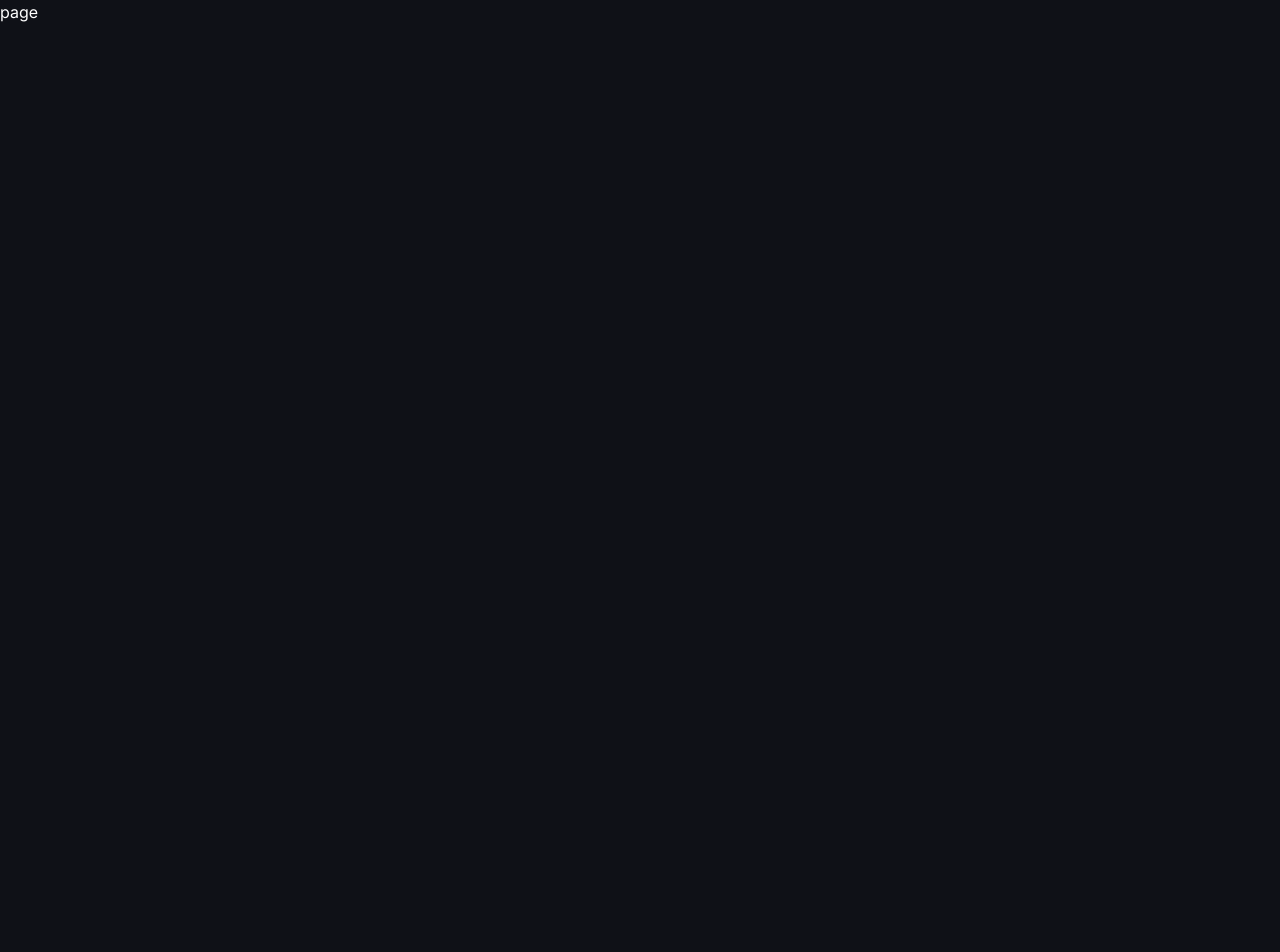
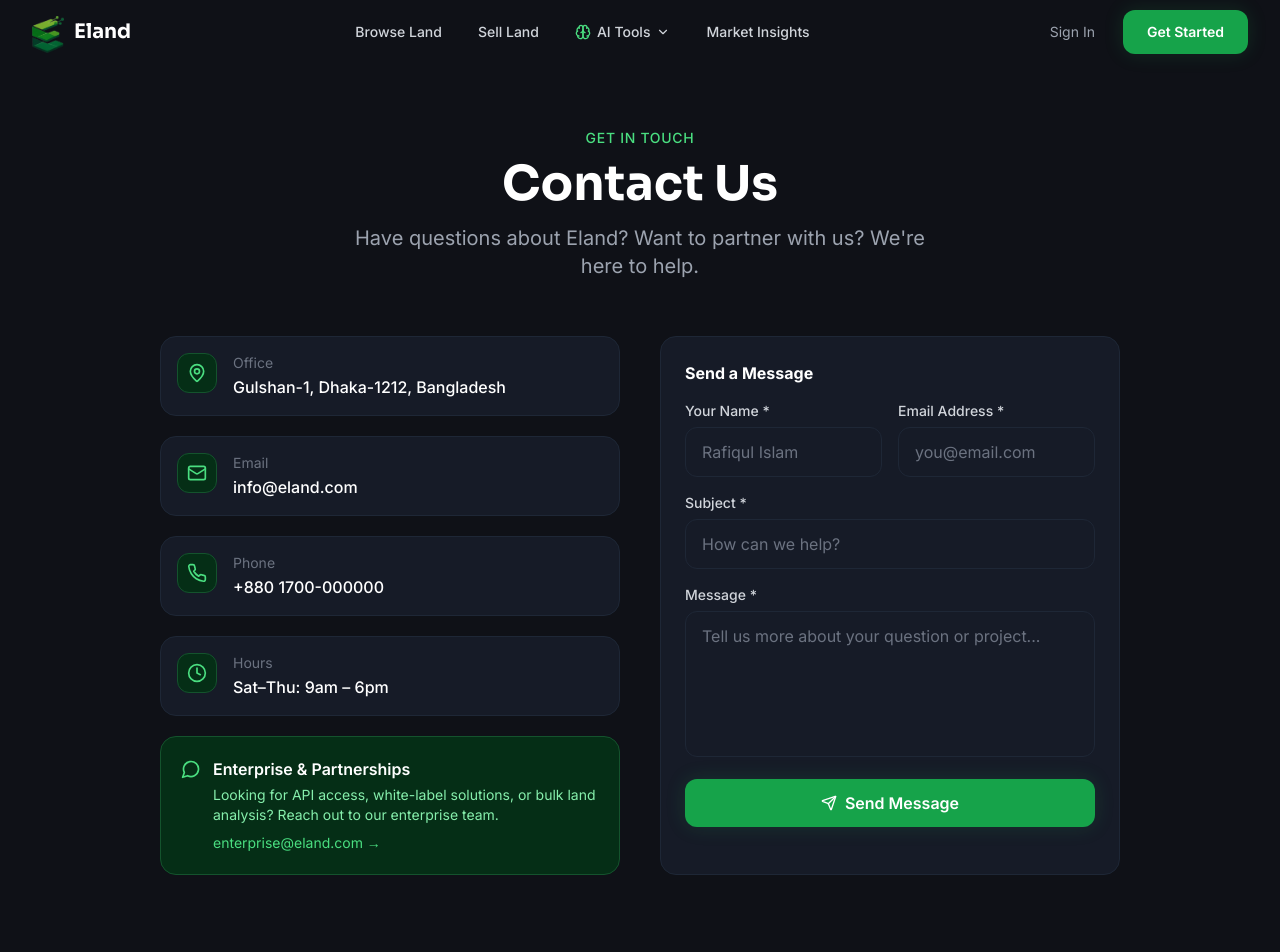
Before and after one commit to Apur0y/e-land-frontend, a Next.js app: page /contact in a window 1280 px wide. Shown: the top 952 px of the page. Before the commit the page ends 800 px from the top, so only its background shows below. Built offline with nearby package versions, Linux system fonts and the light colour scheme.

Commit message:
Update the contact page

```diff
--- a/src/app/contact/page.tsx
+++ b/src/app/contact/page.tsx
@@ -1,7 +1,113 @@
-import React from 'react'
+'use client';
+import type { Metadata } from 'next';
+import MainLayout from '@/components/layout/MainLayout';
+import { useState } from 'react';
+import { MapPin, Mail, Phone, Clock, Send, Loader2, CheckCircle, MessageCircle } from 'lucide-react';
+import toast from 'react-hot-toast';
 
-export default function page() {
+const contactInfo = [
+  { icon: MapPin, label: 'Office', value: 'Gulshan-1, Dhaka-1212, Bangladesh' },
+  { icon: Mail, label: 'Email', value: 'info@eland.com', href: 'mailto:info@eland.com' },
+  { icon: Phone, label: 'Phone', value: '+880 1700-000000', href: 'tel:+8801700000000' },
+  { icon: Clock, label: 'Hours', value: 'Sat–Thu: 9am – 6pm' },
+];
+
+export default function ContactPage() {
+  const [form, setForm] = useState({ name: '', email: '', subject: '', message: '' });
+  const [loading, setLoading] = useState(false);
+  const [sent, setSent] = useState(false);
+  const set = (k: string, v: string) => setForm(f => ({ ...f, [k]: v }));
+
+  const handleSubmit = async (e: React.FormEvent) => {
+    e.preventDefault();
+    setLoading(true);
+    await new Promise(r => setTimeout(r, 1200)); // simulate send
+    setSent(true);
+    setLoading(false);
+    toast.success('Message sent! We\'ll reply within 24 hours.');
+  };
+
   return (
-    <div>page</div>
-  )
+    <MainLayout>
+      <div className="py-16">
+        <div className="page-container max-w-5xl mx-auto">
+          <div className="text-center mb-14">
+            <p className="text-brand-400 font-medium text-sm uppercase tracking-wider mb-3">Get in Touch</p>
+            <h1 className="font-display font-bold text-5xl text-white mb-4">Contact Us</h1>
+            <p className="text-gray-400 text-xl max-w-xl mx-auto">Have questions about Eland? Want to partner with us? We're here to help.</p>
+          </div>
+
+          <div className="grid lg:grid-cols-2 gap-10">
+            {/* Contact info */}
+            <div className="space-y-5">
+              {contactInfo.map(item => (
+                <div key={item.label} className="flex items-start gap-4 p-4 card">
+                  <div className="w-10 h-10 rounded-xl bg-brand-950 border border-brand-900 flex items-center justify-center flex-shrink-0">
+                    <item.icon className="w-5 h-5 text-brand-400" />
+                  </div>
+                  <div>
+                    <p className="text-sm text-gray-500 mb-0.5">{item.label}</p>
+                    {item.href ? (
+                      <a href={item.href} className="font-medium text-white hover:text-brand-400 transition-colors">{item.value}</a>
+                    ) : (
+                      <p className="font-medium text-white">{item.value}</p>
+                    )}
+                  </div>
+                </div>
+              ))}
+
+              <div className="card p-5 bg-brand-950 border-brand-900">
+                <div className="flex items-start gap-3">
+                  <MessageCircle className="w-5 h-5 text-brand-400 flex-shrink-0 mt-0.5" />
+                  <div>
+                    <p className="font-semibold text-white mb-1">Enterprise & Partnerships</p>
+                    <p className="text-sm text-brand-300">Looking for API access, white-label solutions, or bulk land analysis? Reach out to our enterprise team.</p>
+                    <a href="mailto:enterprise@eland.com" className="text-sm text-brand-400 hover:text-brand-300 mt-2 inline-block">enterprise@eland.com →</a>
+                  </div>
+                </div>
+              </div>
+            </div>
+
+            {/* Contact form */}
+            {sent ? (
+              <div className="card p-10 text-center flex flex-col items-center justify-center">
+                <CheckCircle className="w-16 h-16 text-brand-400 mb-4" />
+                <h3 className="font-bold text-white text-xl mb-2">Message Sent!</h3>
+                <p className="text-gray-400">Thanks, {form.name}. We'll reply to {form.email} within 24 hours.</p>
+              </div>
+            ) : (
+              <form onSubmit={handleSubmit} className="card p-6 space-y-4">
+                <h3 className="font-bold text-white mb-2">Send a Message</h3>
+                <div className="grid grid-cols-2 gap-4">
+                  <div>
+                    <label className="label">Your Name *</label>
+                    <input value={form.name} onChange={e => set('name', e.target.value)} className="input" placeholder="Rafiqul Islam" required />
+                  </div>
+                  <div>
+                    <label className="label">Email Address *</label>
+                    <input value={form.email} onChange={e => set('email', e.target.value)} type="email" className="input" placeholder="you@email.com" required />
+                  </div>
+                </div>
+                <div>
+                  <label className="label">Subject *</label>
+                  <input value={form.subject} onChange={e => set('subject', e.target.value)} className="input" placeholder="How can we help?" required />
+                </div>
+                <div>
+                  <label className="label">Message *</label>
+                  <textarea value={form.message} onChange={e => set('message', e.target.value)}
+                    className="input resize-none" rows={5} placeholder="Tell us more about your question or project..." required />
+                </div>
+                <button type="submit" disabled={loading} className="btn-primary w-full py-3">
+                  {loading
+                    ? <><Loader2 className="w-4 h-4 animate-spin" /> Sending...</>
+                    : <><Send className="w-4 h-4" /> Send Message</>
+                  }
+                </button>
+              </form>
+            )}
+          </div>
+        </div>
+      </div>
+    </MainLayout>
+  );
 }
```
